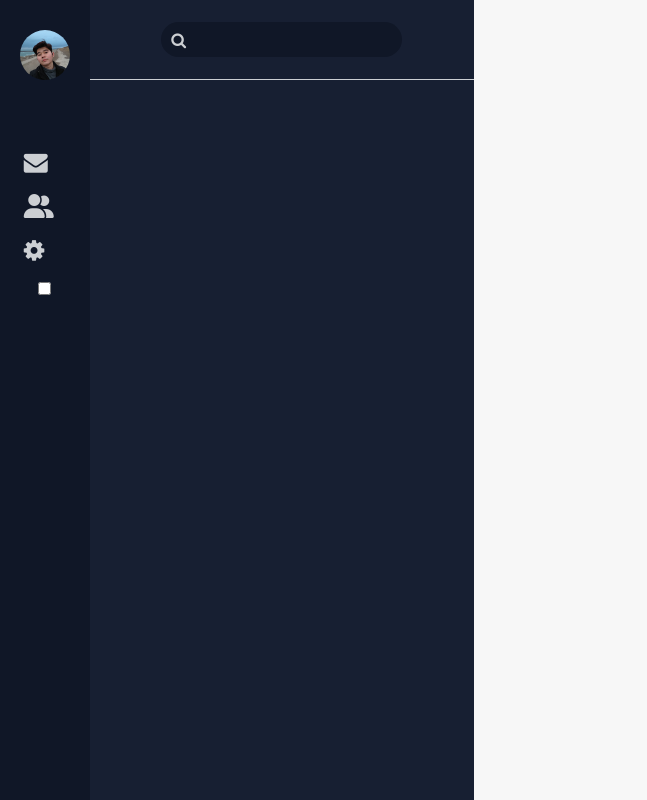
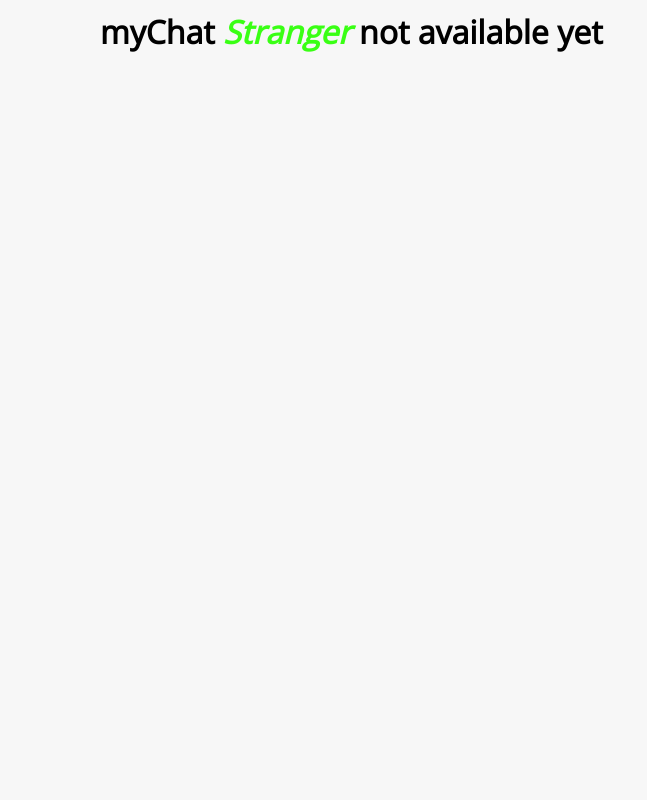
Before and after one commit to YuTakaki/myChat, a React (Create React App) app in the folder client/: page /#/stranger in a window 1280 px wide. Shown: the whole page, without its empty margins (0-647 px from the left). Built offline with nearby package versions, Linux system fonts and the light colour scheme; a web font is replaced by a local one.

Commit message:
hof opening and closing userview

```diff
--- a/client/src/App.js
+++ b/client/src/App.js
@@ -1,8 +1,7 @@
 import React from 'react';
 import {HashRouter as Router, Route, Switch} from 'react-router-dom'
 import Dashboard from './components/dashboard/dashboard';
-import MessageList from './components/dashboard/messageList';
-import OpenMessage from './components/dashboard/openMessage';
+import StrangerDashboard from './components/dashboard_stranger/stranger';
 import Home from './components/home';
 
 function App() {
@@ -11,7 +10,9 @@
       <Router>
         <Switch>
           <Route path='/home' component={Home} />
+          <Route exact path='/stranger' component={StrangerDashboard} />
           <Route path='/' component={Dashboard} />
+
 
 
         </Switch>
--- /dev/null
+++ b/client/src/components/closing_opening_hoc.js
@@ -0,0 +1,24 @@
+import React from 'react';
+
+const ClosingOpening = (Component) => {
+    const closeUserView2 = () => {
+        document.querySelector('.userView1').classList.remove('viewHide');
+        document.querySelector('.userView2').classList.remove('userView2Open');
+    }
+    const openUserView2= () => {
+        document.querySelector('.userView1').classList.add('viewHide');
+        document.querySelector('.userView2').classList.add('userView2Open');
+    }
+    const upgradedComponent = () => {
+        return(
+            <Component
+                openUserView2={openUserView2}
+                closeUserView2={closeUserView2}
+             />
+        )
+
+    }
+    return upgradedComponent;
+}
+
+export default ClosingOpening;
--- a/client/src/components/dashboard/contactList.js
+++ b/client/src/components/dashboard/contactList.js
@@ -1,8 +1,9 @@
 import React from 'react';
 import user from '../../assets/yu.jpg';
 import {Link} from 'react-router-dom';
+import ClosingOpening from '../closing_opening_hoc';
 
-const ContactList = () => {
+const ContactList = (props) => {
 
     const navContactList = (e) => {
         document.querySelectorAll('.contactListContainer nav button')
@@ -19,10 +20,7 @@
         e.target.classList.add('activeContactBtn');
     }
 
-    const openUserView2= (e) => {
-        document.querySelector('.userView1').classList.add('viewHide');
-        document.querySelector('.userView2').classList.add('userView2Open');
-    }
+    const { openUserView2 } = props;
     return (
         <div className='contactListContainer'>
             <nav>
@@ -63,4 +61,4 @@
      );
 }
 
-export default ContactList;
+export default ClosingOpening(ContactList);
--- a/client/src/components/dashboard/contactProfile.js
+++ b/client/src/components/dashboard/contactProfile.js
@@ -1,13 +1,11 @@
 import React from 'react';
 import {Link} from 'react-router-dom';
 import user from '../../assets/yu.jpg';
+import ClosingOpening from '../closing_opening_hoc';
 
-const ContactProfile = () => {
+const ContactProfile = (props) => {
 
-    const closeUserView2 = () => {
-        document.querySelector('.userView1').classList.remove('viewHide');
-        document.querySelector('.userView2').classList.remove('userView2Open');
-    }
+    const {closeUserView2} = props
 
     return (
         <div className='contactProfile'>
@@ -47,4 +45,4 @@
      );
 }
 
-export default ContactProfile;
+export default ClosingOpening(ContactProfile);
--- a/client/src/components/dashboard/messageList.js
+++ b/client/src/components/dashboard/messageList.js
@@ -1,18 +1,16 @@
 import React from 'react';
 import user from '../../assets/yu.jpg';
 import {Link} from 'react-router-dom';
+import ClosingOpening from '../closing_opening_hoc';
 
-const MessageList = () => {
+const MessageList = (props) => {
     const showMessageOption = (e) => {
         e.stopPropagation();
         // document.querySelectorAll('.message-options').forEach(m => m.classList.remove('messageOptionActive'))
         e.target.nextSibling.classList.toggle('messageOptionActive');
     }
 
-    const openUserView2= (e) => {
-        document.querySelector('.userView1').classList.add('viewHide');
-        document.querySelector('.userView2').classList.add('userView2Open');
-    }
+    const {openUserView2 }= props
     return (
         <div className='messageContainer'>
 
@@ -44,4 +42,4 @@
      );
 }
 
-export default MessageList;
+export default ClosingOpening(MessageList);
--- a/client/src/components/dashboard/openMessage.js
+++ b/client/src/components/dashboard/openMessage.js
@@ -1,12 +1,10 @@
 import React, {useRef, useEffect} from 'react';
 import user from '../../assets/yu.jpg';
 import {Link} from 'react-router-dom';
+import ClosingOpening from '../closing_opening_hoc';
 
-const OpenMessage = () => {
-    const closeUserView2 = () => {
-        document.querySelector('.userView1').classList.remove('viewHide');
-        document.querySelector('.userView2').classList.remove('userView2Open');
-    }
+const OpenMessage = (props) => {
+    const {closeUserView2} = props
 
     const chat = useRef();
     useEffect(() => {
@@ -132,4 +130,4 @@
      );
 }
 
-export default OpenMessage;
+export default ClosingOpening(OpenMessage);
--- a/client/src/components/dashboard/personal_info.js
+++ b/client/src/components/dashboard/personal_info.js
@@ -1,11 +1,9 @@
 import React from 'react';
-import {Link} from 'react-router-dom'
+import {Link} from 'react-router-dom';
+import ClosingOpening from '../closing_opening_hoc';
 
-const PersonalInfo = () => {
-    const closeUserView2 = () => {
-        document.querySelector('.userView1').classList.remove('viewHide');
-        document.querySelector('.userView2').classList.remove('userView2Open');
-    }
+const PersonalInfo = (props) => {
+    const {closeUserView2} = props
     return (
         <div className='personalInfo'>
         <Link to='/settings'><i className='fa fa-angle-left' onClick={closeUserView2}></i></Link>
@@ -30,4 +28,4 @@
      );
 }
 
-export default PersonalInfo;
+export default ClosingOpening(PersonalInfo);
--- a/client/src/components/dashboard/setting.js
+++ b/client/src/components/dashboard/setting.js
@@ -1,11 +1,9 @@
 import React from 'react';
 import {Link} from 'react-router-dom';
+import ClosingOpening from '../closing_opening_hoc';
 
-const Settings = () => {
-    const openUserView2= (e) => {
-        document.querySelector('.userView1').classList.add('viewHide');
-        document.querySelector('.userView2').classList.add('userView2Open');
-    }
+const Settings = (props) => {
+    const {openUserView2}= props
     return (
         <div className='settings'>
             <h2>Settings</h2>
@@ -19,4 +17,4 @@
      );
 }
 
-export default Settings;
+export default ClosingOpening(Settings);
--- /dev/null
+++ b/client/src/components/dashboard_stranger/stranger.js
@@ -0,0 +1,16 @@
+import React from 'react';
+import '../../styles/stranger.scss';
+import {Link} from 'react-router-dom';
+
+const StrangerDashboard = () => {
+    return (
+        <div className='stranger'>
+            <header>
+                <Link to='/home'><h1>myChat <span>Stranger</span> not available yet</h1></Link>
+            </header>
+
+        </div>
+     );
+}
+
+export default StrangerDashboard;
--- a/client/src/components/home.js
+++ b/client/src/components/home.js
@@ -2,7 +2,6 @@
 import '../styles/home.scss';
 import {HashRouter as Router, Route, Switch, Link} from 'react-router-dom';
 import Main from './home/main';
-import SignIn from './home/signIn';
 import Auth from './home/auth';
 
 const Home = () => {
@@ -13,9 +12,9 @@
                 <Link to='/home'><h1>myChat</h1></Link>
                 <nav>
                     <ul>
-                        <li>Register</li>
-                        <li>Stranger</li>
-                        <li>Sign-in</li>
+                        <Link to='/home/sign-up'><li>Register</li></Link>
+                        <Link to='/home/sign-in'><li>Log-in</li></Link>
+                        <Link to='/stranger'><li>Stranger</li></Link>
                     </ul>
                 </nav>
             </header>
--- /dev/null
+++ b/client/src/styles/stranger.scss
@@ -0,0 +1,20 @@
+@import 'variables';
+.stranger{
+    header{
+        position: fixed;
+        top: 0;
+        left: 50%;
+        transform: translateX(-50%);
+        min-height: 20px;
+        padding: 10px 100px;
+        width: 100%;
+        font-family: $primaryFont, sans-serif;
+        a{
+            color: black;
+        }
+        span{
+            font-style: italic;
+            color: $quarternary;
+        }
+    }
+}
```
